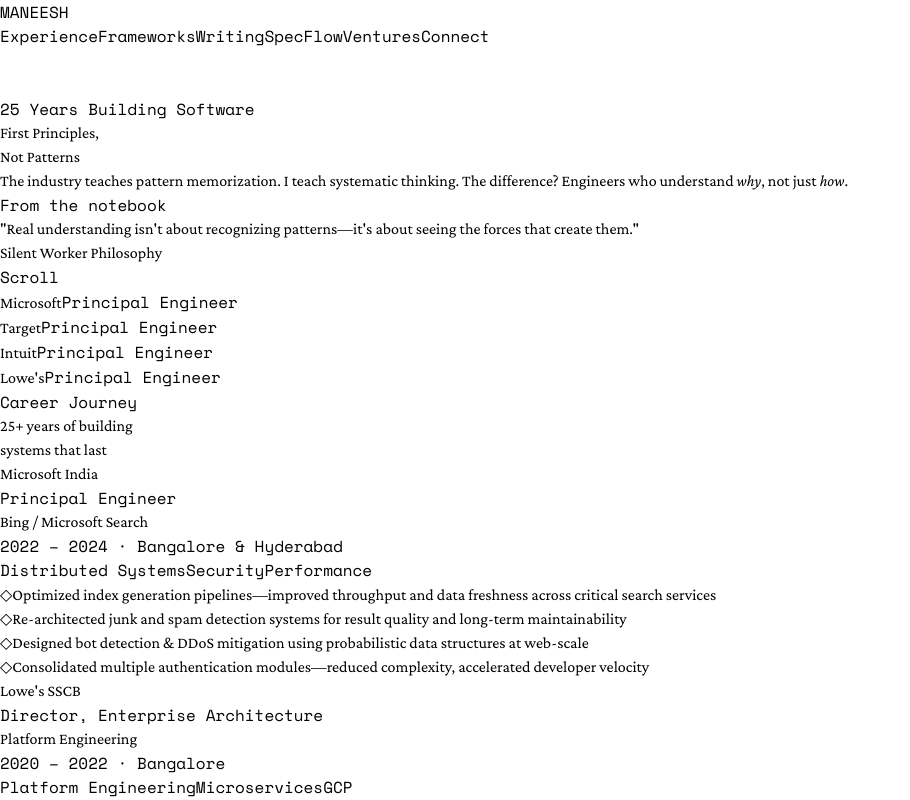
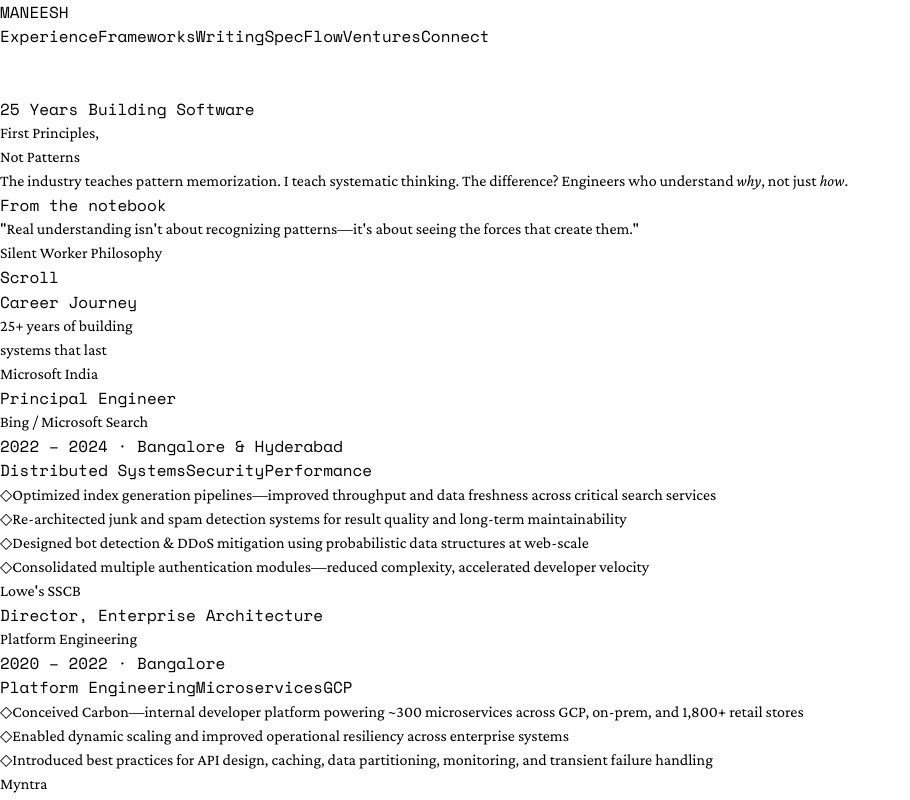
Before and after one commit to maneeshchaturvedi/portfolio, a React (Vite) app: page / in a window 1280 px wide. Shown: the top 800 px of the page, without its empty margins (0-910 px from the left). Built offline with nearby package versions, Linux system fonts and the light colour scheme.

Commit message:
removed redundant experience section

```diff
--- a/src/App.jsx
+++ b/src/App.jsx
@@ -820,39 +820,6 @@
               } to-transparent animate-pulse`}
             />
           </div>
-        </div>
-      </section>
-
-      {/* Experience Strip */}
-      <section
-        className={`py-12 lg:py-16 border-y overflow-hidden ${
-          darkMode ? "border-stone-800" : "border-stone-200"
-        }`}
-      >
-        <div
-          className={`flex flex-wrap justify-center gap-6 lg:gap-16 px-6 ${
-            darkMode ? "text-stone-500" : "text-stone-400"
-          } transition-all duration-1000 delay-700 ${
-            isLoaded ? "opacity-100" : "opacity-0"
-          }`}
-        >
-          {experience.map((exp, i) => (
-            <div key={i} className="flex items-center gap-2 lg:gap-4 group">
-              <span
-                className={`text-lg lg:text-2xl font-light group-hover:text-amber-500 transition-colors duration-300 ${
-                  darkMode ? "text-stone-300" : "text-stone-700"
-                }`}
-              >
-                {exp.company}
-              </span>
-              <span
-                className="text-xs tracking-wider uppercase hidden lg:block"
-                style={{ fontFamily: "'Space Mono', monospace" }}
-              >
-                {exp.role}
-              </span>
-            </div>
-          ))}
         </div>
       </section>
 
```
